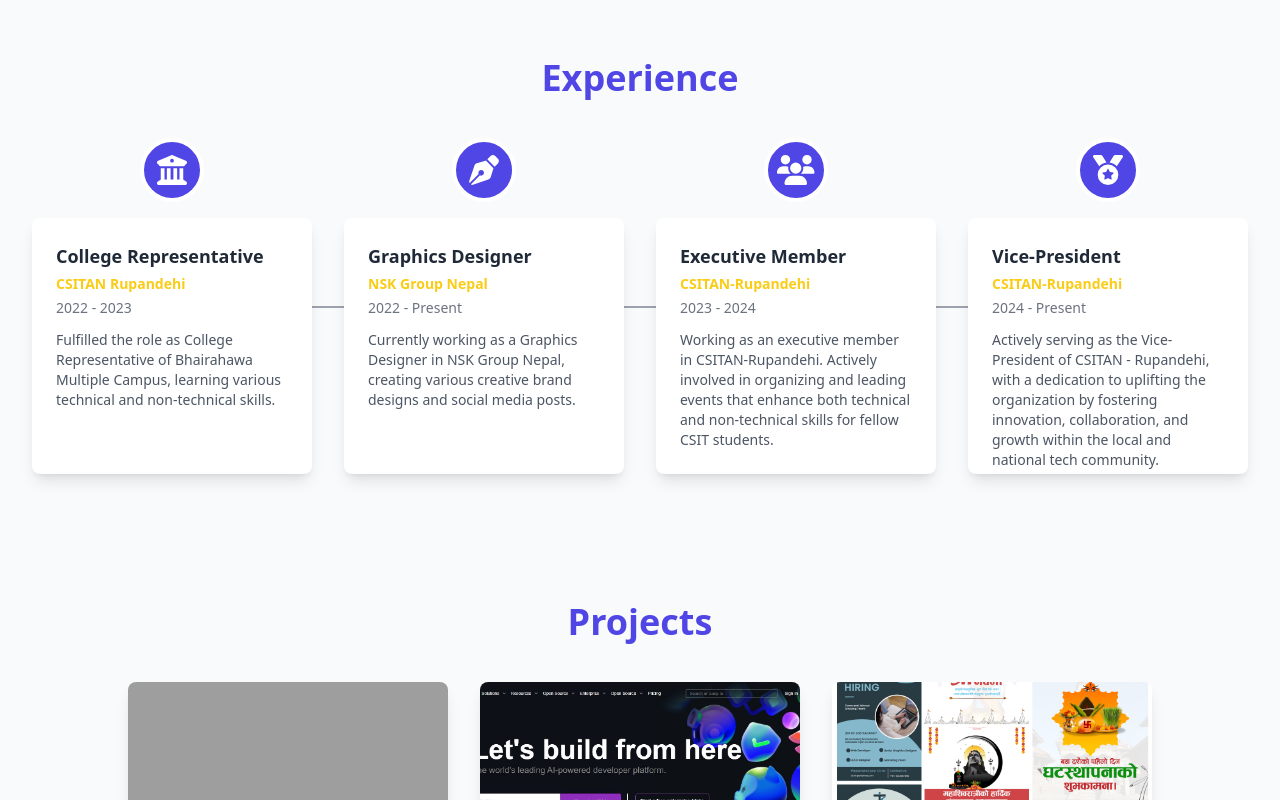
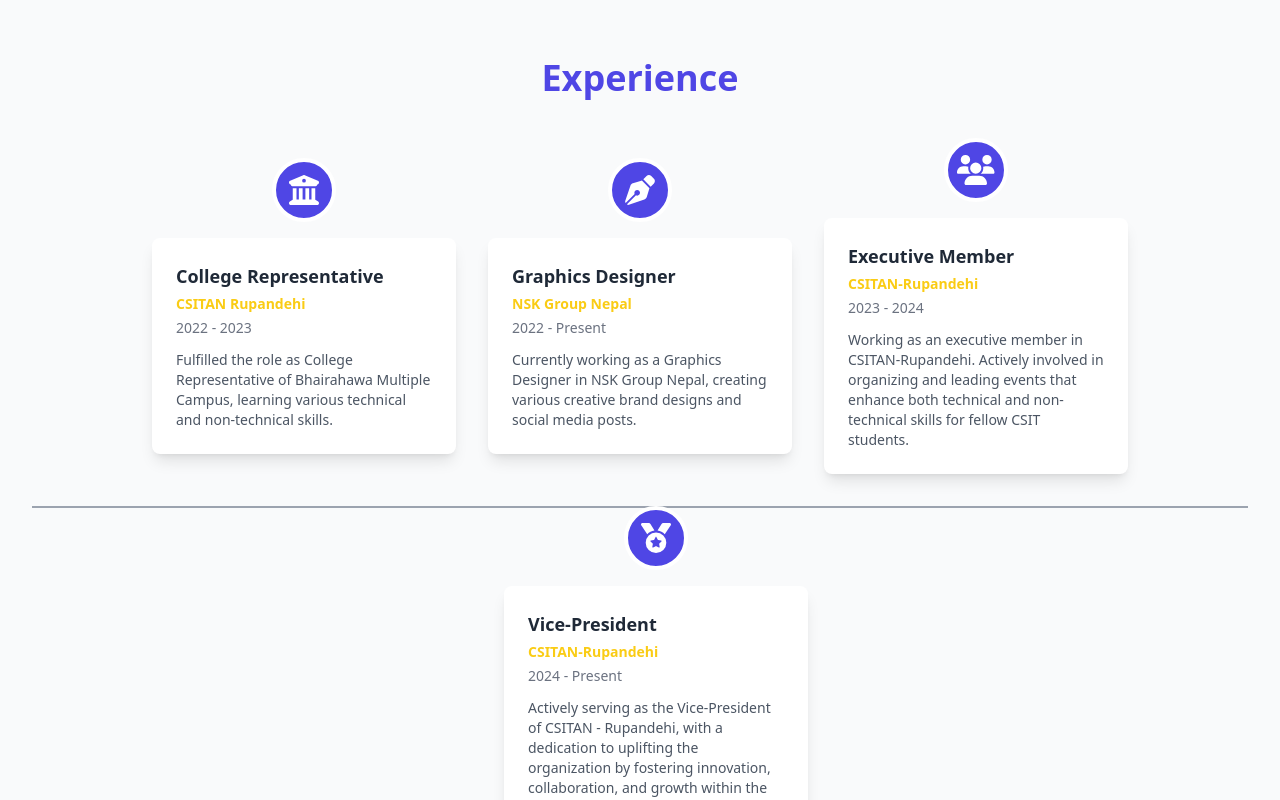
Before and after one commit to susangautam/susan-web, a React (Vite) app: page / in a window 1280 px wide. Shown: the part 1760-2560 px from the top of the page. Built offline with nearby package versions, Linux system fonts and the light colour scheme; grey boxes are pictures that could not be loaded.

Commit message:
Home,header,experience

```diff
--- a/src/Components/Experience.jsx
+++ b/src/Components/Experience.jsx
@@ -39,29 +39,24 @@
   return (
     <section id="experience" className="py-16 bg-gray-50">
       <div className="container mx-auto px-4 sm:px-6 lg:px-8">
-              <h2 className="text-4xl font-bold text-primary text-center mb-10">
+        <h2 className="text-4xl font-bold text-primary text-center mb-10">
           Experience
         </h2>
 
-
         <div className="relative flex justify-center items-center">
-
           <div className="absolute top-1/2 w-full border-t-2 border-gray-400 z-0"></div>
 
-
-          <div className="flex justify-between w-full space-x-8 z-10">
+          <div className="flex flex-wrap justify-center items-center space-x-8 z-10">
             {experiences.map((exp, index) => (
               <div
                 key={index}
-                className="flex flex-col items-center w-1/4 max-w-xs group"
+                className="flex flex-col items-center w-full sm:w-1/2 lg:w-1/4 max-w-xs mb-8"
               >
-
-                <div className="w-16 h-16 rounded-full bg-primary border-4 border-white flex items-center justify-center mb-4 group-hover:bg-secondary group-hover:border-secondary transition-all duration-300">
+                <div className="w-16 h-16 rounded-full bg-primary border-4 border-white flex items-center justify-center mb-4 group hover:bg-secondary hover:border-secondary transition-all duration-300">
                   <FontAwesomeIcon icon={exp.icon} className="text-white text-3xl group-hover:text-white transition-all duration-300" />
                 </div>
 
-
-                <div className="bg-white shadow-lg rounded-lg p-6 hover:shadow-xl hover:scale-105 transition-all duration-300 h-64">
+                <div className="bg-white shadow-lg rounded-lg p-6 hover:shadow-xl hover:scale-105 transition-all duration-300">
                   <h3 className="text-lg font-bold text-gray-800">{exp.role}</h3>
                   <p className="text-sm text-secondary font-semibold mt-1">
                     {exp.organization}
--- a/src/Components/Header.jsx
+++ b/src/Components/Header.jsx
@@ -8,8 +8,14 @@
     <header className="bg-white text-primary sticky top-0 z-50 shadow-md">
       <div className="container mx-auto flex justify-between items-center p-4">
 
-          <a href="#home" className="cursor-pointer"><img src="logo-01.png" className="h-10"/></a>
-      {/* Nav Bar */}
+        <a href="#home" className="cursor-pointer">
+          <img
+            src="logo-01.png"
+            className="h-10 mt-0 sm:mt-4 md:mt-0"
+          />
+        </a>
+
+        {/* Nav Bar */}
         <nav>
           <ul className="hidden md:flex space-x-12 text-lg mr-10">
             <li>
@@ -65,7 +71,7 @@
           </ul>
         </nav>
 
-      {/*Responsive Functions*/}
+        {/*Responsive Functions*/}
         <button
           onClick={() => setMenuOpen(!menuOpen)}
           className="md:hidden text-black focus:outline-none hover:text-secondary cursor-pointer"
@@ -75,7 +81,7 @@
         </button>
       </div>
 
-    {/*Responsive*/}
+      {/*Responsive*/}
       {menuOpen && (
         <div className="md:hidden bg-white text-black z-40">
           <ul className="flex flex-col space-y-4 p-4">
--- a/src/Components/Home.jsx
+++ b/src/Components/Home.jsx
@@ -42,7 +42,7 @@
         <p className="text-lg md:text-xl text-gray-700">
           Graphics Designer | Frontend Developer
         </p>
-        <div className="text-gray-600 text-base md:text-md w-96 ">
+        <div className="text-gray-600 text-base md:text-md w-96">
           <p>Explore my work and experience in creative design and development.</p>
         </div>
         {/* Social Media Icons */}
@@ -75,12 +75,12 @@
       </div>
 
       {/* Right Image Section */}
-      <div className="relative flex items-center justify-center md:w-1/2">
+      <div className="relative flex items-center justify-center md:w-1/2 sm:mt-96 md:mt-0">
         <div className="relative bg-secondary p-3 rounded-lg shadow-xl transform rotate-2 hover:rotate-0 transition-transform duration-300">
           <img
             src="profile.jpg"
             alt="Susan Gautam"
-            className="rounded-lg w-96 h-96 object-cover transform hover:scale-105 transition-transform duration-300"
+            className="rounded-lg w-80 h-80 sm:w-96 sm:h-96 object-cover transform hover:scale-105 transition-transform duration-300"
           />
         </div>
       </div>
```
